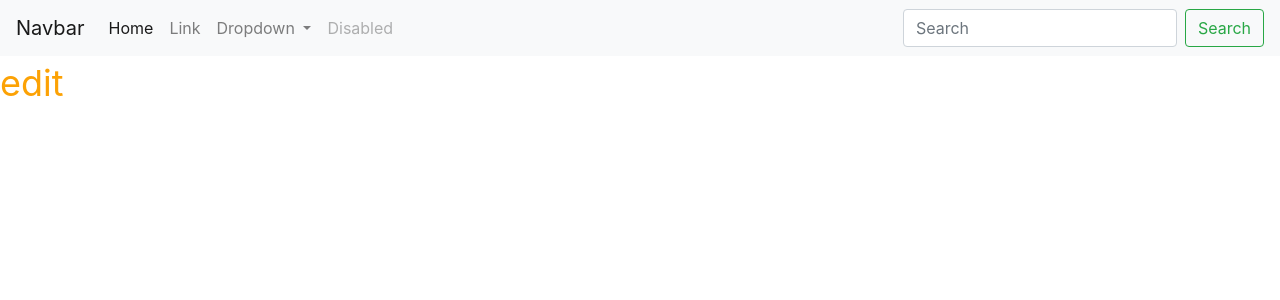
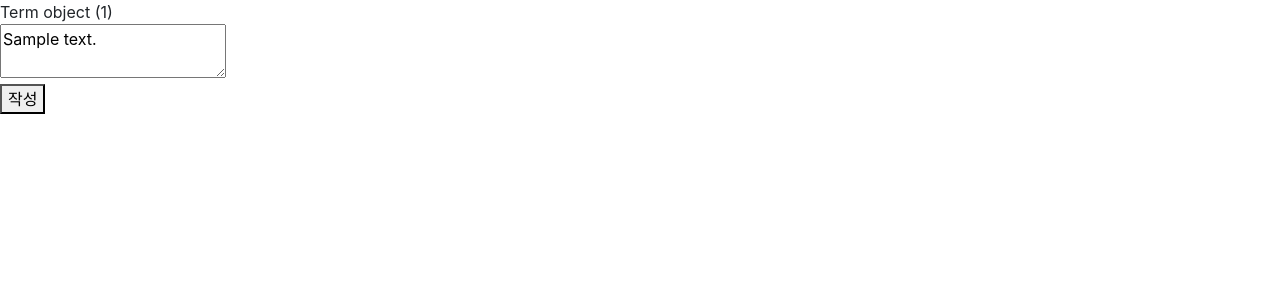
Before and after one commit to well-balanced/maplestory, a Django app: template templates/wiki/edit.html in a window 1280 px wide. Shown: the top 300 px of the page. Run offline with Django 3.2, Linux system fonts and the light colour scheme; tables that the repository leaves empty hold one stand-in row (values such as "Sample post"); the template is opened without the code that fills it: values that come from a table or form of the project are taken from there, most other values are stand-ins (such as "Sample title", 1, 10 or a date in 2020); parts of the project's set-up code (start-up, migrations or seed data) failed here and were passed over; some libraries are stand-ins or nearby versions.

Commit message:
수정 기능 구현

```diff
--- a/templates/wiki/edit.html
+++ b/templates/wiki/edit.html
@@ -12,42 +12,17 @@
     Z5nLIefveQRIY9nfy6xoR1uRYBtpZgI6339F5dgvm/e9B" crossorigin="anonymous">
 </head>
 <body>
-    <nav class="navbar navbar-expand-lg navbar-light bg-light">
-        <a class="navbar-brand" href="#">Navbar</a>
-        <button class="navbar-toggler" type="button" data-toggle="collapse" data-target="#navbarSupportedContent" aria-controls="navbarSupportedContent" aria-expanded="false" aria-label="Toggle navigation">
-          <span class="navbar-toggler-icon"></span>
-        </button>
-
-        <div class="collapse navbar-collapse" id="navbarSupportedContent">
-          <ul class="navbar-nav mr-auto">
-            <li class="nav-item active">
-              <a class="nav-link" href="#">Home <span class="sr-only">(current)</span></a>
-            </li>
-            <li class="nav-item">
-              <a class="nav-link" href="#">Link</a>
-            </li>
-            <li class="nav-item dropdown">
-              <a class="nav-link dropdown-toggle" href="#" id="navbarDropdown" role="button" data-toggle="dropdown" aria-haspopup="true" aria-expanded="false">
-                Dropdown
-              </a>
-              <div class="dropdown-menu" aria-labelledby="navbarDropdown">
-                <a class="dropdown-item" href="#">Action</a>
-                <a class="dropdown-item" href="#">Another action</a>
-                <div class="dropdown-divider"></div>
-                <a class="dropdown-item" href="#">Something else here</a>
-              </div>
-            </li>
-            <li class="nav-item">
-              <a class="nav-link disabled" href="#">Disabled</a>
-            </li>
-          </ul>
-          <form class="form-inline my-2 my-lg-0">
-            <input class="form-control mr-sm-2" type="search" placeholder="Search" aria-label="Search">
-            <button class="btn btn-outline-success my-2 my-sm-0" type="submit">Search</button>
-          </form>
-        </div>
-      </nav>
-    <p>edit</p>
+  <form action="/terms/{{id}}/edit" method="POST">
+    {% csrf_token %}
+    <div class="textbox">
+        {% comment %} <textarea name="term" placeholder="용어">{{ term }}</textarea><br> {% endcomment %}
+        {{ term }}<br>
+        <textarea name="description">{{ description }}</textarea><br>
+    </div>
+    <div class="submit">
+        <button type="submit">작성</button>
+    </div>
+  </form>
 </body>
 <script src="https://code.jquery.com/jquery-3.5.1.slim.min.js" integrity="sha384-DfXdz2htPH0lsSSs5nCTpuj/zy4C+OGpamoFVy38MVBnE+IbbVYUew+OrCXaRkfj" crossorigin="anonymous"></script>
 <script src="https://cdn.jsdelivr.net/npm/popper.js@1.16.1/dist/umd/popper.min.js" integrity="sha384-9/reFTGAW83EW2RDu2S0VKaIzap3H66lZH81PoYlFhbGU+6BZp6G7niu735Sk7lN" crossorigin="anonymous"></script>
```
Also changed, not shown: wiki/views.py (+15 -5 lines).
